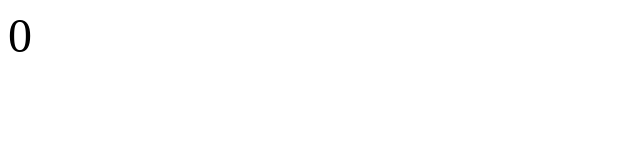
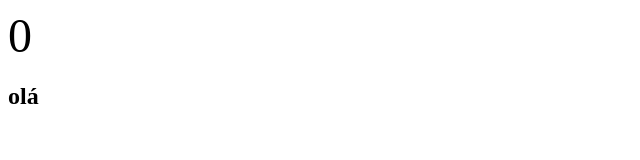
Before and after one commit to FactaLearn/facta-calculator, a React app: page public/index.html in a window 1280 px wide. Shown: the full height of the page, 0-640 px from the left. Built offline with nearby package versions, Linux system fonts and the light colour scheme.

Commit message:
commit inicial

```diff
--- a/public/index.html
+++ b/public/index.html
@@ -16,5 +16,6 @@
       You need to enable JavaScript to run this app.
     </noscript>
     <div id="root"></div>
+    <h2>olá</h2>
   </body>
 </html>
```
